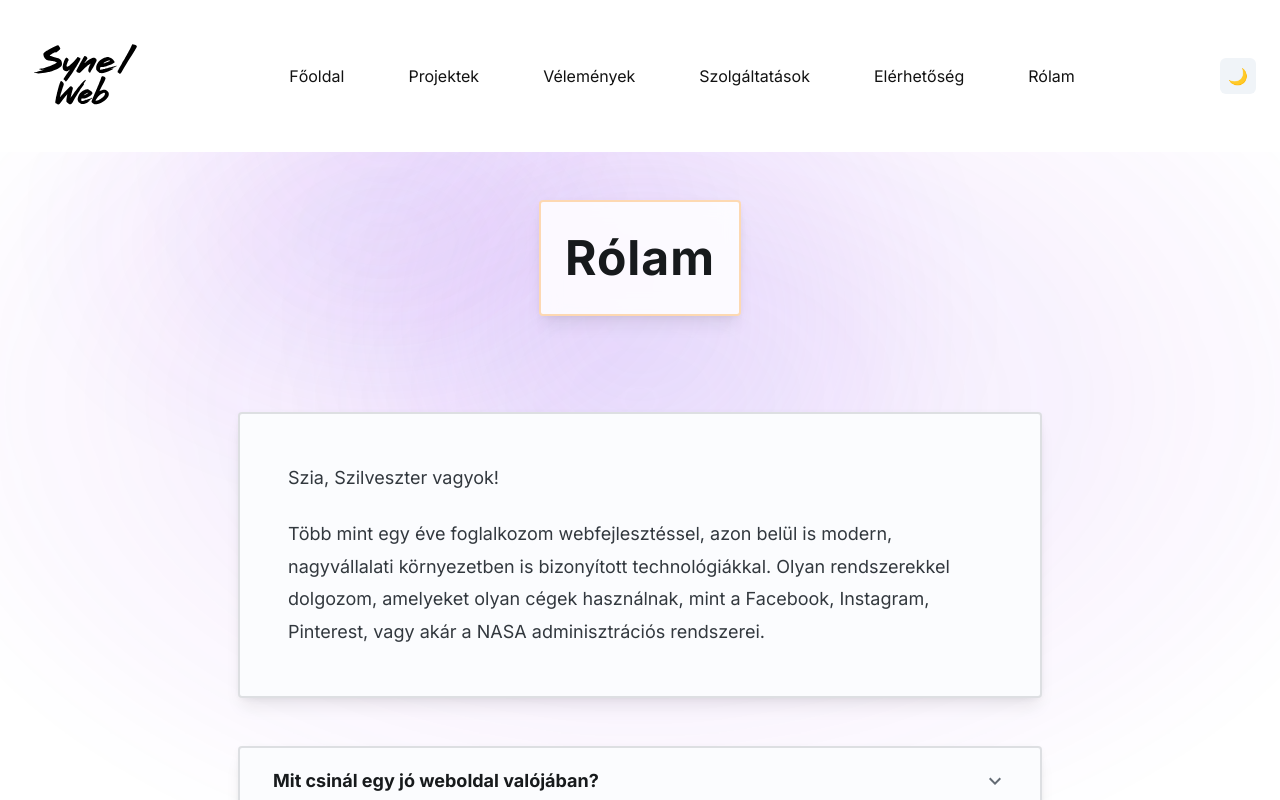
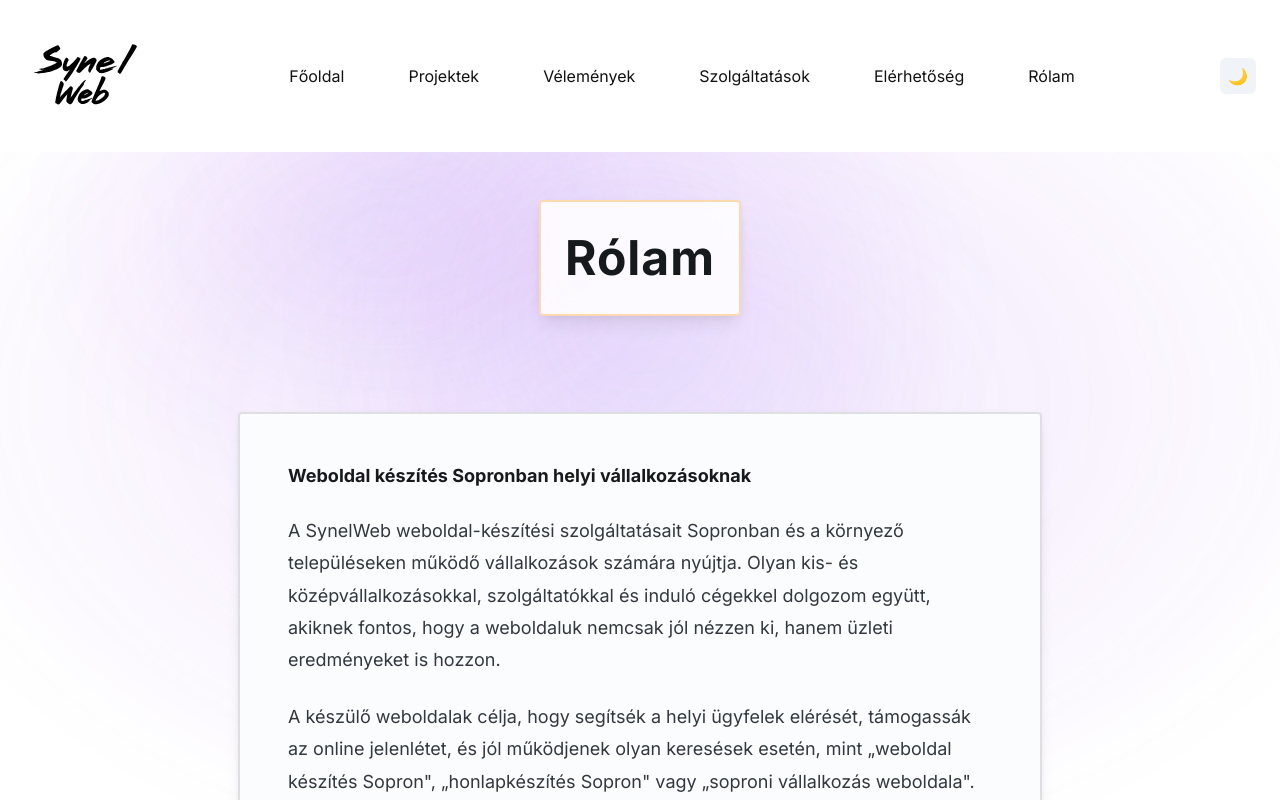
Before and after one commit to Synel96/synelweb, a React (Vite) app in the folder frontend/synelweb/: page /rolam in a window 1280 px wide. Shown: the top 800 px of the page. Built offline with nearby package versions, Linux system fonts and the light colour scheme.

Commit message:
Update About page with local Sopron focus and SEO optimization

```diff
--- a/frontend/synelweb/src/pages/AboutPage.jsx
+++ b/frontend/synelweb/src/pages/AboutPage.jsx
@@ -92,6 +92,18 @@ function AboutPage() {
             }}
           >
             <Typography
+              level="title-lg"
+              sx={{
+                color: "text.primary",
+                fontWeight: 600,
+                lineHeight: 1.6,
+                mb: 3,
+              }}
+            >
+              Weboldal készítés Sopronban helyi vállalkozásoknak
+            </Typography>
+
+            <Typography
               level="body-lg"
               sx={{
                 color: "text.secondary",
@@ -99,7 +111,20 @@ function AboutPage() {
                 mb: 3,
               }}
             >
-              Szia, Szilveszter vagyok!
+              A SynelWeb weboldal-készítési szolgáltatásait Sopronban és a környező településeken működő vállalkozások számára nyújtja.
+              Olyan kis- és középvállalkozásokkal, szolgáltatókkal és induló cégekkel dolgozom együtt, akiknek fontos, hogy a weboldaluk nemcsak jól nézzen ki, hanem üzleti eredményeket is hozzon.
+            </Typography>
+
+            <Typography
+              level="body-lg"
+              sx={{
+                color: "text.secondary",
+                lineHeight: 1.8,
+                mb: 3,
+              }}
+            >
+              A készülő weboldalak célja, hogy segítsék a helyi ügyfelek elérését, támogassák az online jelenlétet, és jól működjenek olyan keresések esetén, mint
+              „weboldal készítés Sopron", „honlapkészítés Sopron" vagy „soproni vállalkozás weboldala".
             </Typography>
 
             <Typography
@@ -109,11 +134,8 @@ function AboutPage() {
                 lineHeight: 1.8,
               }}
             >
-              Több mint egy éve foglalkozom webfejlesztéssel, azon belül is
-              modern, nagyvállalati környezetben is bizonyított technológiákkal.
-              Olyan rendszerekkel dolgozom, amelyeket olyan cégek használnak,
-              mint a Facebook, Instagram, Pinterest, vagy akár a NASA
-              adminisztrációs rendszerei.
+              A fejlesztés során kiemelten figyelek arra, hogy a weboldal mobilbarát, gyors és könnyen használható legyen, hiszen a helyi érdeklődők többsége telefonról keres szolgáltatót.
+              Így a weboldalad nemcsak technikailag lesz erős, hanem valódi támogatást nyújt a helyi ügyfélszerzésben is.
             </Typography>
           </Box>
 
```
